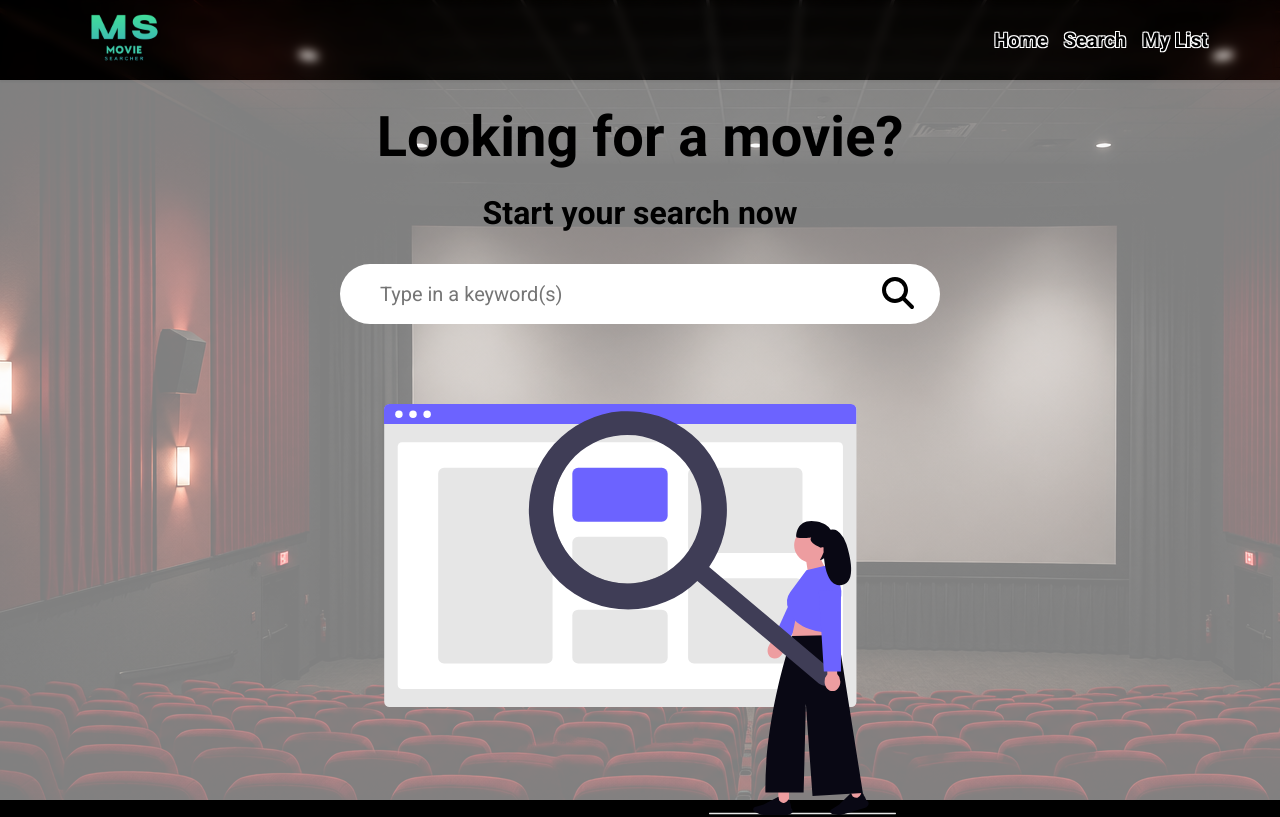
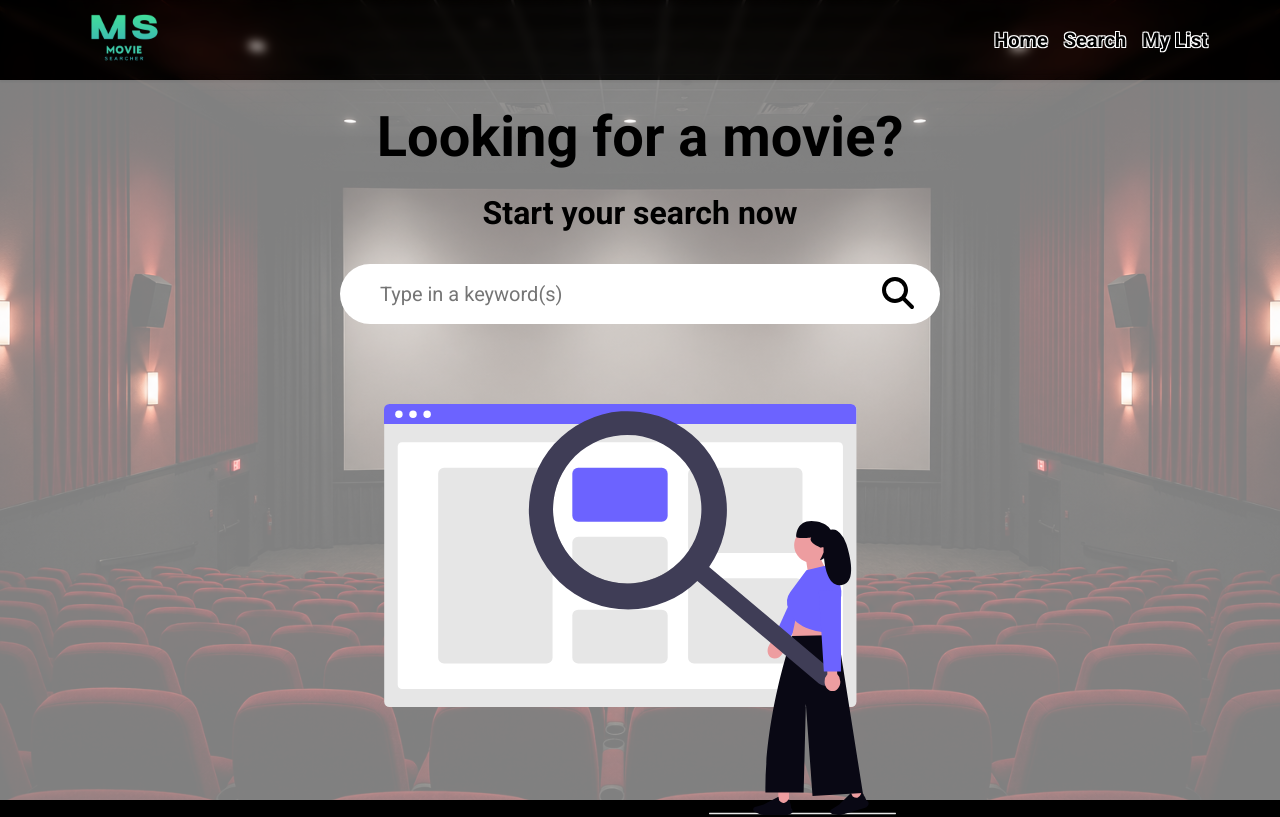
Before and after one commit to AgatoTakashi/FES-React-Final-Project, a React (Vite) app: page / in a window 1280 px wide. Shown: the top 817 px of the page. Built offline with nearby package versions, Linux system fonts and the light colour scheme; a web font is replaced by a local one.

Commit message:
summary6

```diff
--- a/src/index.css
+++ b/src/index.css
@@ -20,6 +20,7 @@ body {
   overflow-x: hidden;
   background-image: url('/src/assets/ChatGPT\ Image\ Jun\ 24\,\ 2026\,\ 03_07_19\ AM.png');
   background-attachment:  fixed;
+  background-size: contain;
 }
 
 nav {
```
